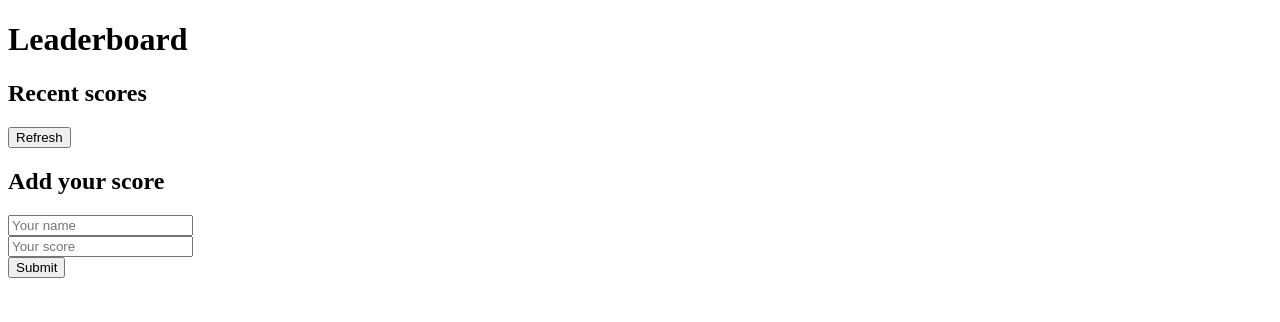
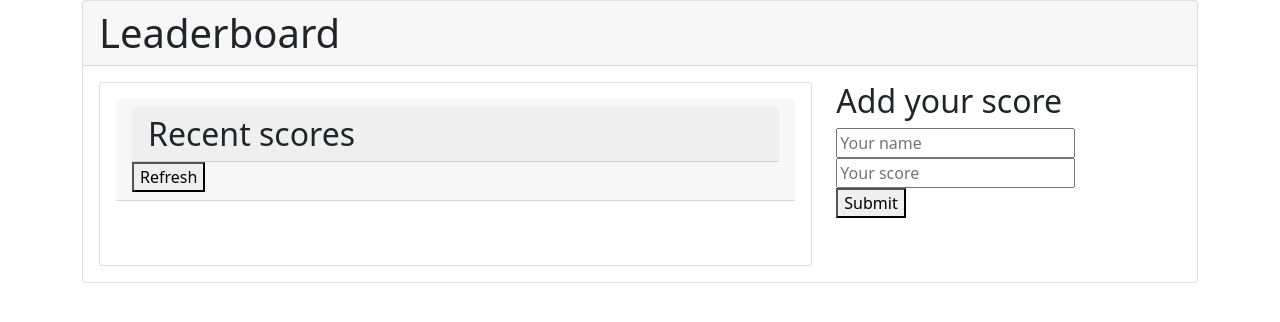
Before and after one commit to ridwanediallo/Leaderboad, a website: page src/index.html in a window 1280 px wide. Drawn offline with nearby package versions, Linux system fonts and the light colour scheme.

Commit message:
Add some styling with bootstrap

```diff
--- a/src/index.html
+++ b/src/index.html
@@ -18,29 +18,53 @@
       href="https://fonts.googleapis.com/css2?family=Oswald:wght@500&display=swap"
       rel="stylesheet"
     />
+    <link
+      href="https://cdn.jsdelivr.net/npm/bootstrap@5.0.2/dist/css/bootstrap.min.css"
+      rel="stylesheet"
+      integrity="sha384-EVSTQN3/azprG1Anm3QDgpJLIm9Nao0Yz1ztcQTwFspd3yD65VohhpuuCOmLASjC"
+      crossorigin="anonymous"
+    />
   </head>
-  <body>
-    <h1 class="title">Leaderboard</h1>
-    <div class="container">
-      <div class="recent-scores">
-        <div class="recent-scores-title">
-          <h2>Recent scores</h2>
-          <button type="button" class="refresh-btn" >Refresh</button>
+  <body class="container">
+    <div class="card">
+      <h1 class="card-header title">Leaderboard</h1>
+      <div class="card-body">
+        <div class="row">
+          <div class="col-sm-8">
+            <div class="card recent-scores">
+              <div class="card-body">
+                <div class="card-header recent-scores-title">
+                  <h2 class="card-header">Recent scores</h2>
+                  <button type="button" class="refresh-btn">Refresh</button>
                 </div>
-        <div class="output">
+              </div>
+              <div class="card-body output">
                 <ul class="list"></ul>
               </div>
             </div>
+          </div>
+          <div class="col-sm-4">
             <div class="add-score">
               <h2>Add your score</h2>
               <form>
-          <input type="text" class="inputs-style input-name" placeholder="Your name" />
+                <input
+                  type="text"
+                  class="inputs-style input-name"
+                  placeholder="Your name"
+                />
                 <br />
-          <input type="number" class="inputs-style input-score" placeholder="Your score" />
+                <input
+                  type="number"
+                  class="inputs-style input-score"
+                  placeholder="Your score"
+                />
                 <br />
                 <button type="submit" class="submit-btn">Submit</button>
               </form>
             </div>
           </div>
+        </div>
+      </div>
+    </div>
   </body>
 </html>
--- a/src/style.css
+++ b/src/style.css
@@ -10,17 +10,10 @@ h2 {
   padding: 0;
 }
 
+
 .title {
-  margin-left: 50px;
   letter-spacing: 2px;
   font-size: 50px;
-}
-
-.container {
-  display: flex;
-  justify-content: space-around;
-  gap: 50px;
-  margin-top: 100px;
 }
 
 .recent-scores {
@@ -67,7 +60,7 @@ button {
 }
 
 .submit-btn {
-  float: right;
+  /* float: right; */
 }
 
 .output {
```
Also changed, not shown: dist/index.html, dist/main.js. Lines whose indentation alone changed are shown as unchanged.
